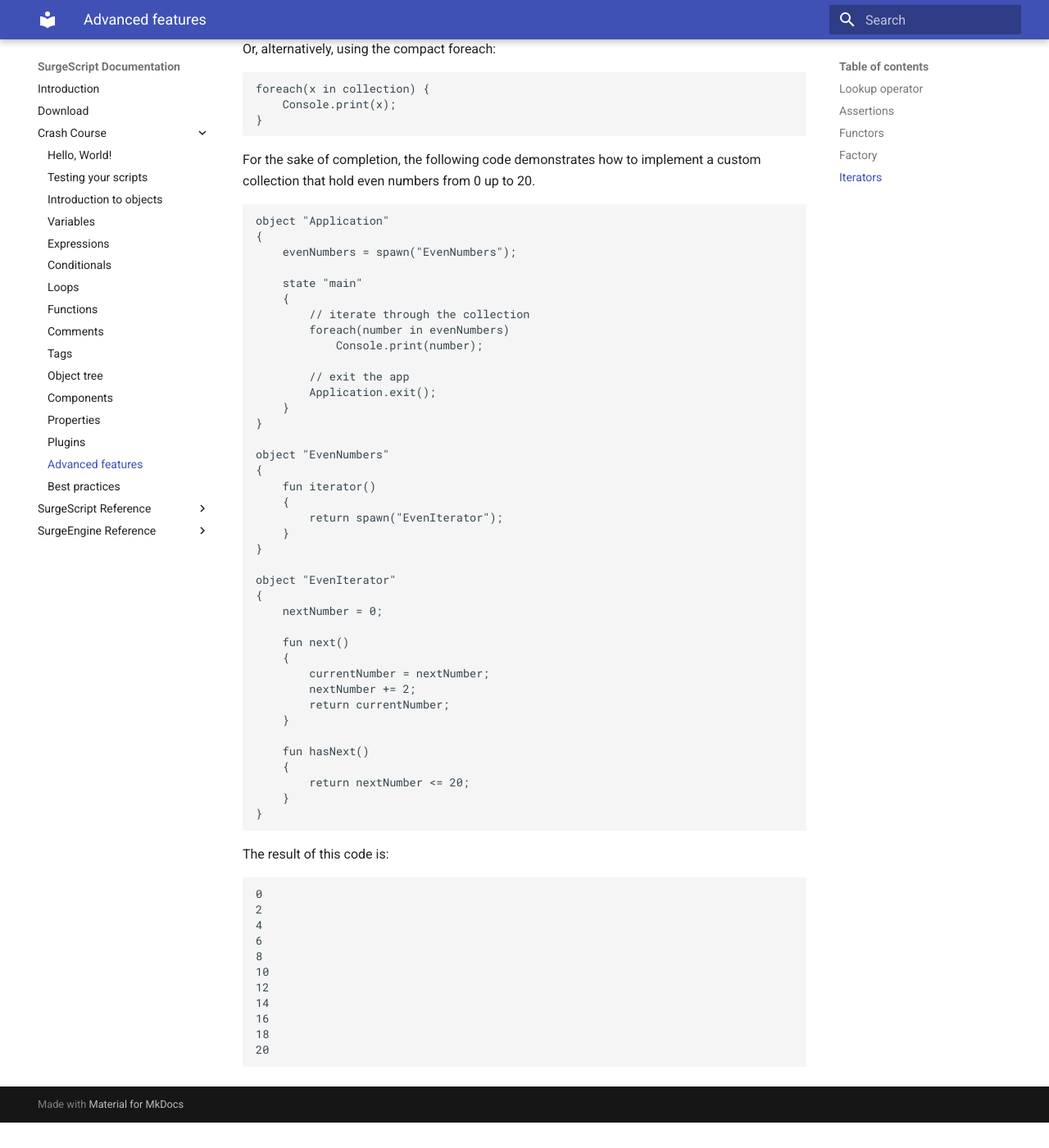
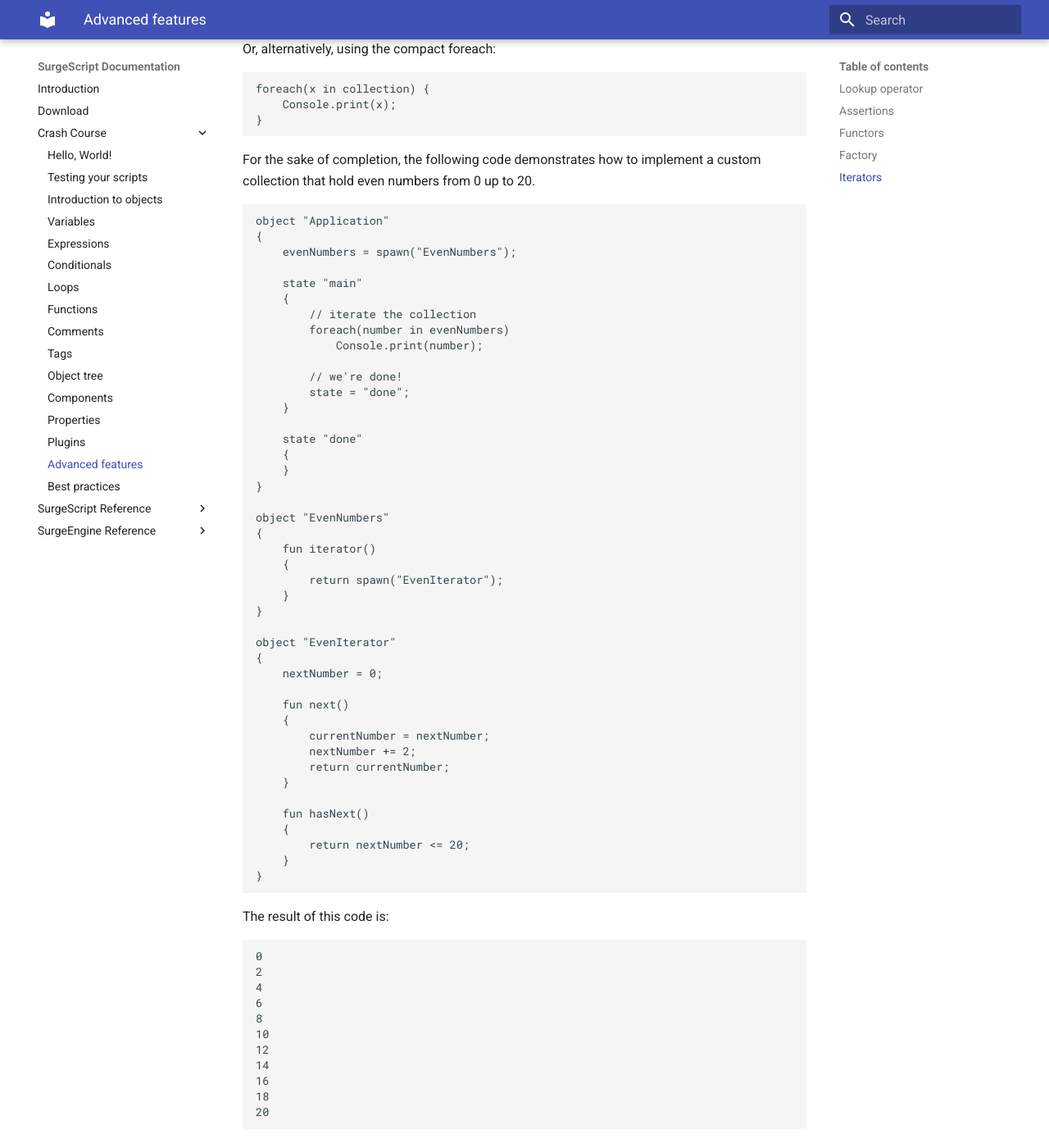
Before and after one commit to alemart/surgescript, an MkDocs documentation site: the page built from docs/tutorials/advanced_features.md, in a window 1280 px wide and 1400 px high, scrolled down 3495 px. Shown: the whole window at 82% size. Built offline with MkDocs 1.6.1 and Material for MkDocs 9.7.7, drawn with Linux system fonts in a browser that asks for light colours; old or Windows-style settings are respelled for this version of MkDocs; before the commit the page ends 4864 px from its top, so only the background shows below that.

Commit message:
Small changes

```diff
--- a/docs/tutorials/advanced_features.md
+++ b/docs/tutorials/advanced_features.md
@@ -164,12 +164,16 @@ object "Application"
 
     state "main"
     {
-        // iterate through the collection
+        // iterate the collection
         foreach(number in evenNumbers)
             Console.print(number);
 
-        // exit the app
-        Application.exit();
+        // we're done!
+        state = "done";
+    }
+
+    state "done"
+    {
     }
 }
 
```
Also changed, not shown: docs/reference/surgescript.md (+0 -1 lines), docs/tutorials/conditionals.md (+0 -4 lines), docs/tutorials/expressions.md (+0 -1 lines), docs/tutorials/functions.md (+1 -1 lines), docs/tutorials/testing.md (+2 -2 lines).
